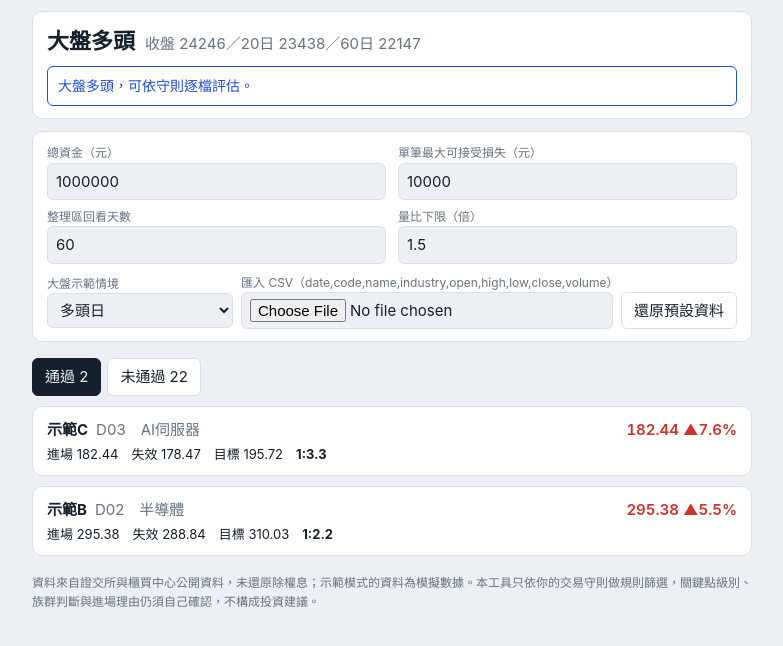
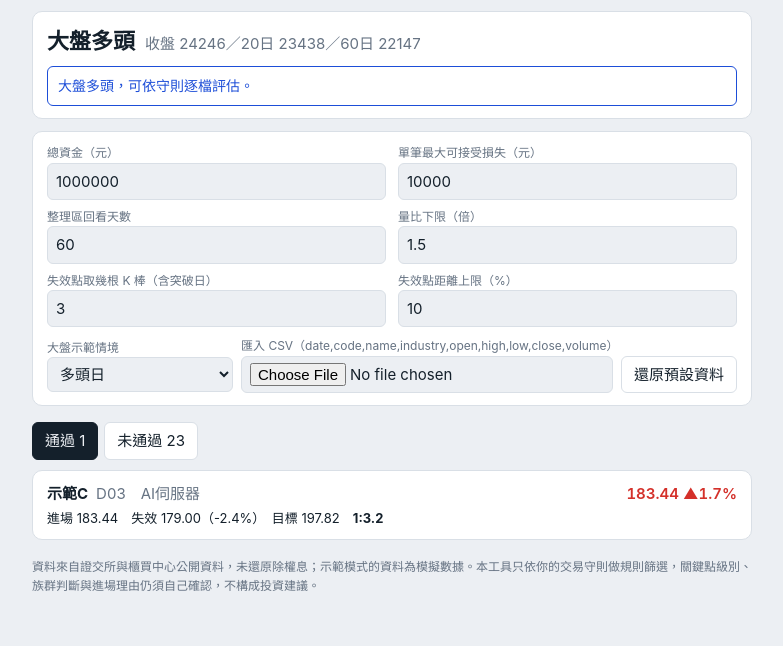
Before and after one commit to dopo17/tw-screener, a plain HTML site: page tw-screener/tw-screener/template.html in a window 1280 px wide. Shown: the part 76-722 px from the top of the page, without its empty margins (248-1031 px from the left). Drawn offline with Linux system fonts and the light colour scheme.

Commit message:
Add files via upload

```diff
--- a/tw-screener/tw-screener/template.html
+++ b/tw-screener/tw-screener/template.html
@@ -42,7 +42,9 @@ footer{font-size:12px;color:var(--mu);margin-top:18px}
 <div><label for="cap">總資金（元）</label><input id="cap" type="number" value="1000000"></div>
 <div><label for="loss">單筆最大可接受損失（元）</label><input id="loss" type="number" value="10000"></div>
 <div><label for="lb">整理區回看天數</label><input id="lb" type="number" value="60"></div>
-<div><label for="vr">量比下限（倍）</label><input id="vr" type="number" step="0.1" value="1.5"></div></div>
+<div><label for="vr">量比下限（倍）</label><input id="vr" type="number" step="0.1" value="1.5"></div>
+<div><label for="nb">失效點取幾根 K 棒（含突破日）</label><input id="nb" type="number" value="3"></div>
+<div><label for="mr">失效點距離上限（%）</label><input id="mr" type="number" step="0.5" value="10"></div></div>
 <div class="row"><div style="flex:1;min-width:140px"><label for="sc">大盤示範情境</label><select id="sc"><option value="1">多頭日</option><option value="0">空頭日</option></select></div>
 <div style="flex:2;min-width:180px"><label for="fl">匯入 CSV（date,code,name,industry,open,high,low,close,volume）</label><input id="fl" type="file" accept=".csv"></div>
 <button id="rs" style="align-self:flex-end">還原預設資料</button></div></div>
@@ -55,8 +57,9 @@ const sma=(a,n,e=a.length)=>a.slice(e-n,e).reduce((x,y)=>x+y,0)/n;
 function build(m,r,code,name,ind){
  const N=130,c=[];let p=30+r()*200,lv=0;
  for(let i=0;i<N-1;i++){let d=(r()-.5)*.022;
-  if(m==='down')d-=.004;else if(i<55)d+=.007;else if(m==='up')d+=.0045;else{if(i===55)lv=p;d+=(lv-p)/lv*.05}
+  if(m==='down')d-=.004;else if(i<55)d+=.007;else if(m==='up')d+=.0045;else{if(i===55)lv=p;d+=(lv-p)/lv*.02}
   p*=1+d;c.push(p)}
+ if(m==='bo'){const q=Math.max(...c.slice(-60));[.985,.99,.993].forEach((k,i)=>c[N-4+i]=q*k)}
  const o=[],h=[],l=[],v=[],b=1e3*(.5+r()*3);
  c.forEach((x,i)=>{const y=i?c[i-1]*(1+(r()-.5)*.008):x;o.push(y);h.push(Math.max(x,y)*(1+r()*.01));l.push(Math.min(x,y)*(1-r()*.01));v.push(b*(.7+r()*.6))});
  const hh=Math.max(...h.slice(-60)),pv=c[N-2];let last,vm=1,hi;
@@ -74,14 +77,15 @@ function groups(D){const g={};D.forEach(s=>{const x=g[s.ind]??={n:0,up:0};x.n++;
 const f=v=>v.toFixed(2);
 function ana(s,F,G){
  const n=s.c.length,L=Math.min(F.lb,n-2),key=Math.max(...s.h.slice(n-1-L,n-1)),base=key-Math.min(...s.l.slice(n-1-L,n-1)),
- cl=s.c[n-1],m60=sma(s.c,60),vr=s.v[n-1]/sma(s.v,20,n-1),stop=key*.985,tgt=key+base,rps=cl-stop,rr=rps>0?(tgt-cl)/rps:0,g=G[s.ind];
+ cl=s.c[n-1],m60=sma(s.c,60),vr=s.v[n-1]/sma(s.v,20,n-1),nb=Math.max(1,Math.min(F.nb,n-1)),stop=Math.min(...Array.from({length:nb},(_,i)=>Math.min(s.o[n-1-i],s.c[n-1-i]))),tgt=key+base,rps=cl-stop,rr=rps>0?(tgt-cl)/rps:0,g=G[s.ind];
  const R=[['族群沒有明顯逆風',g.up/g.n>=.5,`${s.ind}：${g.up}/${g.n} 檔站上20日線`],
  ['個股主要趨勢未破壞',cl>m60,`收盤 ${f(cl)}／60日線 ${f(m60)}`],
  [`收盤站上 ${L} 日高點`,cl>key,`關鍵點 ${f(key)}${s.h[n-1]>key&&cl<=key?'（盤中曾過，收盤未站穩）':''}`],
  ['量價配合',vr>=F.vr&&cl>s.c[n-2],`量比 ${vr.toFixed(2)} 倍（需 ≥ ${F.vr}）`],
+ [`失效點在 ${F.mr}% 內（否則不交易）`,rps>0&&rps/cl<=F.mr/100,`失效點 ${f(stop)}（最近 ${nb} 根 K 棒實體低點，含突破日），風險 ${(rps/cl*100).toFixed(1)}%`],
  ['風險報酬比 ≥ 1:2',cl>key&&rr>=2,`目標 ${f(tgt)}／失效點 ${f(stop)} → 1:${rr.toFixed(1)}`]];
  const a=F.loss/rps,b=F.cap*.1/cl,sh=rps>0?Math.max(0,Math.floor(Math.min(a,b))):0;
- return{s,R,ok:R.every(x=>x[1]),key,stop,tgt,rr,cl,vr,sh,lim:a<=b?'最大損失':'資金 10%',chg:(cl/s.c[n-2]-1)*100,pass:R.filter(x=>x[1]).length}}
+ return{s,R,ok:R.every(x=>x[1]),rps,key,stop,tgt,rr,cl,vr,sh,lim:a<=b?'最大損失':'資金 10%',chg:(cl/s.c[n-2]-1)*100,pass:R.filter(x=>x[1]).length}}
 function parse(t){const m={};t.trim().split(/\r?\n/).slice(1).forEach(x=>{const[d,k,nm,ind,o,h,l,c,v]=x.split(',');(m[k]??=[]).push({d,nm,ind,o:+o,h:+h,l:+l,c:+c,v:+v})});
  let ix=null;const S=[];for(const k in m){const a=m[k].sort((x,y)=>x.d<y.d?-1:1),q=z=>a.map(e=>e[z]);
   if(k==='TAIEX')ix=q('c');else if(a.length>=70)S.push({code:k,name:a[0].nm,ind:a[0].ind,o:q('o'),h:q('h'),l:q('l'),c:q('c'),v:q('v')})}
@@ -91,11 +95,11 @@ function parse(t){const m={};t.trim().split(/\r?\n/).slice(1).forEach(x=>{const[
 //UI
 const $=i=>document.getElementById(i),esc=t=>String(t).replace(/[&<>]/g,c=>({'&':'&amp;','<':'&lt;','>':'&gt;'}[c]));
 const EMB=null;let D=EMB?EMB.s:gen(),X=EMB?EMB.x:null,tab='p',own=!!EMB;
-const cfg=()=>({cap:+$('cap').value||1e6,loss:+$('loss').value||1e4,vr:+$('vr').value||1.5,lb:+$('lb').value||60});
+const cfg=()=>({cap:+$('cap').value||1e6,loss:+$('loss').value||1e4,vr:+$('vr').value||1.5,lb:+$('lb').value||60,nb:+$('nb').value||3,mr:+$('mr').value||10});
 function spark(a){const c=a.s.c.slice(-80),lo=Math.min(...c,a.stop),hi=Math.max(...c,a.key),y=v=>68-(v-lo)/(hi-lo)*62;
  return`<svg viewBox="0 0 300 70" role="img" aria-label="近80日收盤與關鍵點"><line class="k" x1="0" x2="300" y1="${y(a.key)}" y2="${y(a.key)}"/><line class="s" x1="0" x2="300" y1="${y(a.stop)}" y2="${y(a.stop)}"/><polyline class="l" points="${c.map((v,i)=>(i/(c.length-1)*300).toFixed(1)+','+y(v).toFixed(1)).join(' ')}"/></svg><p class="mu" style="margin:0;font-size:12px">虛線藍＝關鍵點　點線橘＝失效點</p>`}
 function card(a,g){const s=a.s,up=a.chg>=0,bad=a.R.filter(x=>!x[1]);
- return`<details class="cd"><summary><div class="r1"><b>${esc(s.name)}</b><span class="mu">${esc(s.code)}　${esc(s.ind)}</span>${a.ok&&!g?'<em>僅供觀察</em>':''}<span class="px" style="color:var(--${up?'up':'dn'})">${f(a.cl)} ${up?'▲':'▼'}${Math.abs(a.chg).toFixed(1)}%</span></div>${a.ok?`<div class="r2">進場 ${f(a.cl)}　失效 ${f(a.stop)}　目標 ${f(a.tgt)}　<b>1:${a.rr.toFixed(1)}</b></div>`:`<div class="r2" style="color:var(--bad)">未過：${bad.map(x=>x[0]).join('、')}</div>`}</summary>${spark(a)}<ul>${a.R.map(x=>`<li class="${x[1]?'p':'f'}">${x[1]?'✓':'✗'} ${x[0]}<small>${esc(x[2])}</small></li>`).join('')}</ul>${a.ok?`<p>試單部位：<b>${a.sh.toLocaleString()} 股</b>（約 ${(a.sh/1000).toFixed(1)} 張，受${a.lim}限制），不使用融資。</p><p class="mu">仍需人工確認：關鍵點級別 A/B/C、族群方向、一句話說明為什麼是現在。</p>`:''}</details>`}
+ return`<details class="cd"><summary><div class="r1"><b>${esc(s.name)}</b><span class="mu">${esc(s.code)}　${esc(s.ind)}</span>${a.ok&&!g?'<em>僅供觀察</em>':''}<span class="px" style="color:var(--${up?'up':'dn'})">${f(a.cl)} ${up?'▲':'▼'}${Math.abs(a.chg).toFixed(1)}%</span></div>${a.ok?`<div class="r2">進場 ${f(a.cl)}　失效 ${f(a.stop)}（-${(a.rps/a.cl*100).toFixed(1)}%）　目標 ${f(a.tgt)}　<b>1:${a.rr.toFixed(1)}</b></div>`:`<div class="r2" style="color:var(--bad)">未過：${bad.map(x=>x[0]).join('、')}</div>`}</summary>${spark(a)}<ul>${a.R.map(x=>`<li class="${x[1]?'p':'f'}">${x[1]?'✓':'✗'} ${x[0]}<small>${esc(x[2])}</small></li>`).join('')}</ul>${a.ok?`<p>試單部位：<b>${a.sh.toLocaleString()} 股</b>（約 ${(a.sh/1000).toFixed(1)} 張，受${a.lim}限制），不使用融資。</p><p class="mu">仍需人工確認：關鍵點級別 A/B/C、族群方向、一句話說明為什麼是現在。</p>`:''}</details>`}
 function render(){
  const F=cfg(),M=mkt(X||idx($('sc').value==='1')),G=groups(D),A=D.map(s=>ana(s,F,G)),P=A.filter(a=>a.ok).sort((a,b)=>b.rr-a.rr),N=A.filter(a=>!a.ok).sort((a,b)=>b.pass-a.pass),g=M.st==='多頭';
  $('src').textContent=own?(EMB&&D===EMB.s?`資料：自動更新，截至 ${EMB.d}，共 ${D.length} 檔`:'資料：匯入的 CSV'):'資料：模擬示範資料（130 個交易日、24 檔）';
@@ -104,7 +108,7 @@ function render(){
  const L=tab==='p'?P:N;$('ls').innerHTML=L.length?L.map(a=>card(a,g)).join(''):'<p class="mu">今天沒有股票通過全部自動條件。沒有確認，就沒有交易。</p>'}
 function setTab(t){tab=t;$('tp').setAttribute('aria-selected',t==='p');$('tx').setAttribute('aria-selected',t==='x');render()}
 $('tp').onclick=()=>setTab('p');$('tx').onclick=()=>setTab('x');
-['cap','loss','lb','vr','sc'].forEach(i=>$(i).oninput=render);
+['cap','loss','lb','vr','nb','mr','sc'].forEach(i=>$(i).oninput=render);
 $('rs').onclick=()=>{D=EMB?EMB.s:gen();X=EMB?EMB.x:null;own=!!EMB;$('fl').value='';render()};
 $('fl').onchange=async e=>{try{[D,X]=parse(await e.target.files[0].text());own=true}catch(x){alert('CSV 格式不符，或有效股票少於 70 個交易日。')}render()};
 if(EMB)$('sc').parentElement.style.display='none';
```
